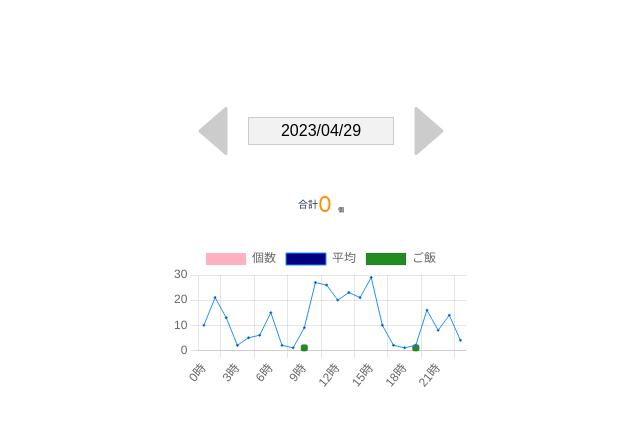
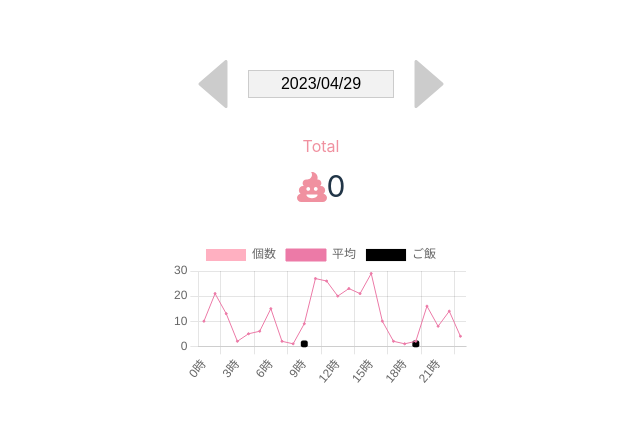
Before and after one commit to ayano1011/LaVieRabbit, a React (Vite) app: page / in a window 1280 px wide. Shown: the part 166-592 px from the top of the page, without its empty margins (319-959 px from the left). Built offline with nearby package versions, Linux system fonts and the light colour scheme.

Commit message:
CSS修正

```diff
--- a/src/App.css
+++ b/src/App.css
@@ -1,6 +1,6 @@
 #root {
   max-width: 1280px;
   margin: 0 auto;
-  padding: 2rem;
+  padding: 0rem;
   text-align: center;
 }
--- a/src/App.jsx
+++ b/src/App.jsx
@@ -9,7 +9,8 @@ import { Line,Bar } from 'react-chartjs-2';
 import { faker } from '@faker-js/faker';
 import 'chartjs-adapter-date-fns';
 
-import { AiFillCaretLeft, AiFillCaretRight } from 'react-icons/ai';
+import { AiFillCaretLeft, AiFillCaretRight, } from 'react-icons/ai';
+import { FaPoo } from 'react-icons/fa';
 import { IconContext } from "react-icons"
 
 import DatePicker, { registerLocale } from "react-datepicker";
@@ -74,8 +75,10 @@ function App() {
               label: "平均",
               data: [10, 21, 13, 2, 5, 6, 15, 2, 1, 9, 27, 26, 20, 23, 21, 29, 10, 2, 1, 2, 16, 8, 14, 4],
               pointRadius: 1,
-              backgroundColor: "rgba(0,0,128,1)",
-              borderColor: "rgba(30,144,255,1)",
+              // backgroundColor: "rgba(0,0,128,1)",
+              backgroundColor: "#ec7aa7",
+              // borderColor: "rgba(30,144,255,1)",
+              borderColor: "#ec7aa7",
               borderWidth: 1,
             },
             {
@@ -84,7 +87,8 @@ function App() {
               data: [, , , , , , , , ,1 , , , , , , , , , ,1 , , , ,],
               pointStyle: 'rectRounded',
               pointRadius: 4,
-              backgroundColor: "rgba(34,139,34,1)",
+              // backgroundColor: "rgba(34,139,34,1)",
+              backgroundColor: "#000000",
             },
           ],
         })
@@ -213,7 +217,7 @@ function App() {
     display: flex;
     align-items: center;
     justify-content: center;
-    margin-top: 20px;
+    margin-top: 0px;
   `
 
   const totalCountArea = css`
@@ -227,12 +231,13 @@ function App() {
   `
 
   const totalCountItem = css`
-    font-size:22px
+    font-size:30px
   `
 
   const totalCountStyle = css`
   /* totalCountのスタイル */
-  color: darkorange; /* 好きな色に変更 */
+    color: #F091A0;
+    margin:0px
 `;
 
   const individualCountStyle = css`
@@ -252,6 +257,23 @@ function App() {
   font-size: 16px
 `;
 
+  const faPoo = css`
+    width: 30px;
+    height: 30px;
+    color: #F091A0;
+  `
+
+  const total = css`
+    font-size: 16px
+  `
+
+  const total2 = css`
+    margin:0px
+  `
+
+  const x = css`
+    margin:30px
+  `
 
   return (
     <>
@@ -264,15 +286,22 @@ function App() {
       </div>
 
       <div css={totalCountArea} className="total-area">
-        {/* <FaPoo /> */}
-        <p css={totalTitle}>合計 </p>
+        {/* <p css={totalTitle}>合計 </p> */}
         <div css={totalCountItem} className="total-text">
-          <p css={totalCountStyle}>{ totalCount } <span css={individualCountStyle}>個</span></p>
+          <p css={totalCountStyle}><span css={total}>Total</span></p>
+        </div>
+      </div>
+
+      <div css={totalCountArea} className="total-area">
+        <FaPoo css={faPoo} />
+        {/* <p css={totalTitle}>合計 </p> */}
+        <div css={totalCountItem} className="total-text">
+          <p css={total2}>{totalCount} </p>
         </div>
       </div>
 
       {/* {isLorded ? <Bar data={data} /> : <p>Loading...</p>} */}
-      {isLorded ? <Bar data={data} /> : <p>Loading...</p>}
+      {isLorded ? <Bar css={x} data={data} /> : <p>Loading...</p>}
     </>
   )
 }
```
